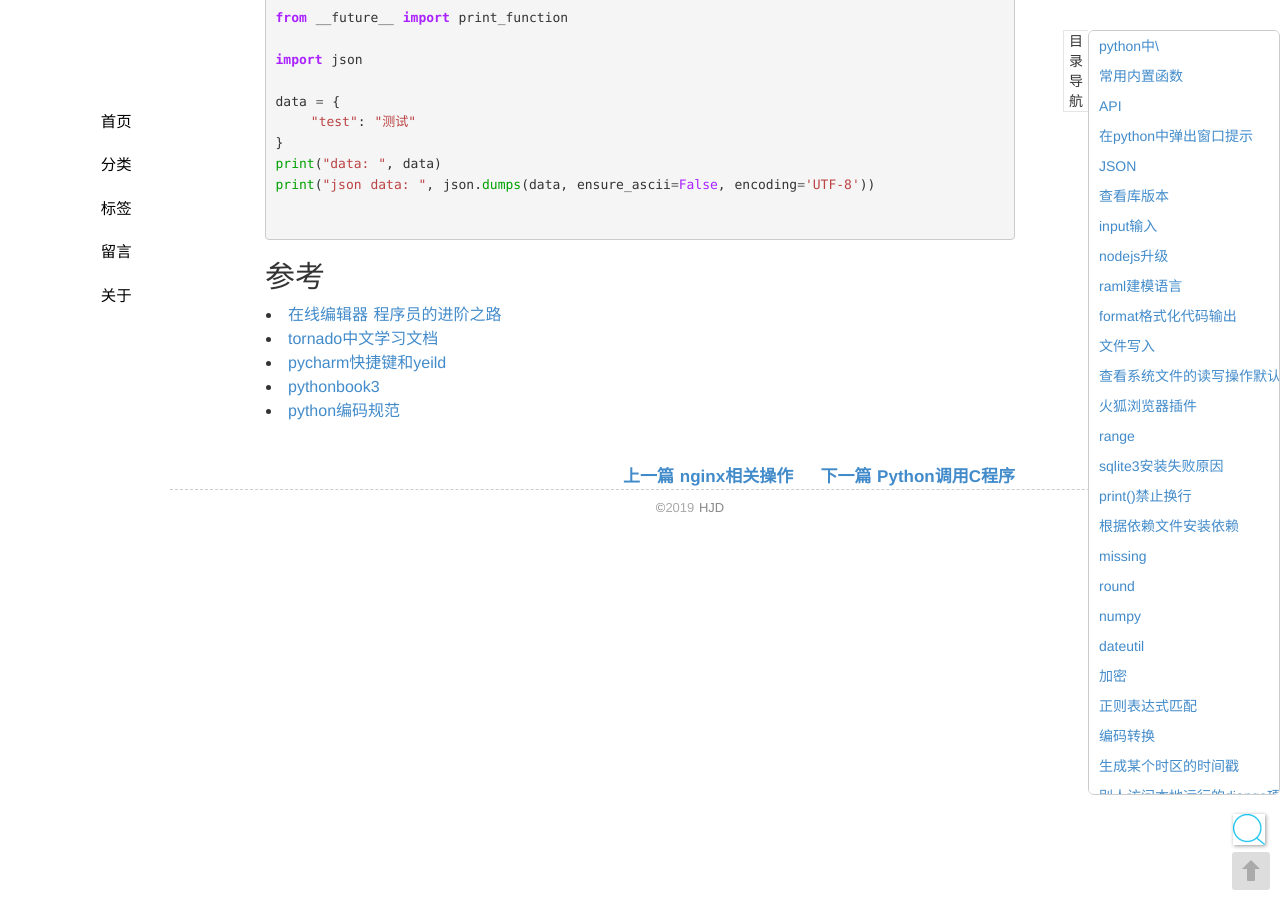
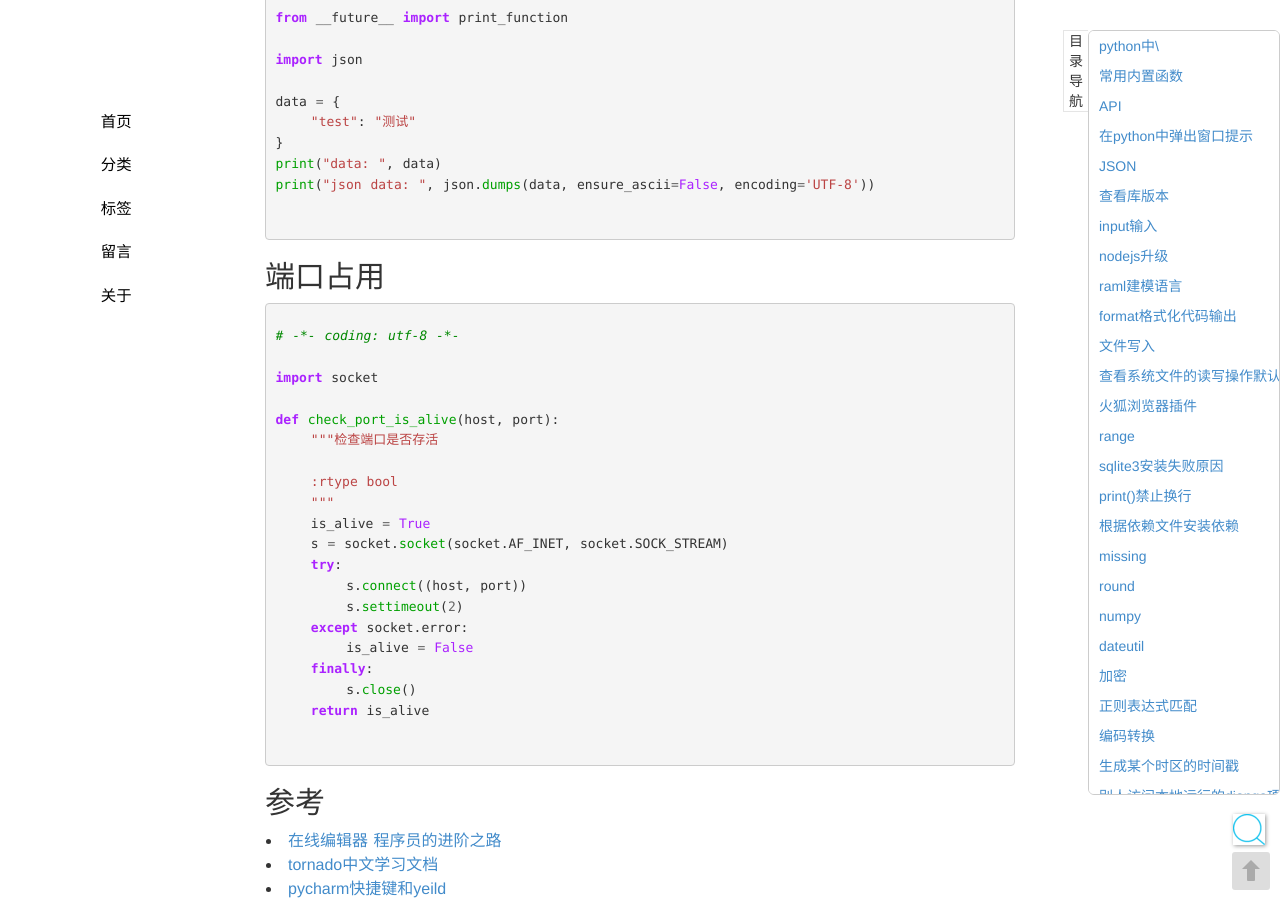
Before and after one commit to seekplum/seekplum.github.io, a Jekyll site: the page built from _posts/2017-01-07-python.md, in a window 1280 px wide and 900 px high, scrolled down 12928 px. Built offline with Jekyll 4.4.1, drawn with Linux system fonts in a browser that asks for light colours; comment, search, counter and statistics services are not loaded.

Commit message:
ADD: Python检查端口占用

````diff
--- a/_posts/2017-01-07-python.md
+++ b/_posts/2017-01-07-python.md
@@ -579,6 +579,31 @@ print("json data: ", json.dumps(data, ensure_ascii=False, encoding='UTF-8'))
 
 ```
 
+## 端口占用
+
+```python
+# -*- coding: utf-8 -*-
+
+import socket
+
+def check_port_is_alive(host, port):
+    """检查端口是否存活
+
+    :rtype bool
+    """
+    is_alive = True
+    s = socket.socket(socket.AF_INET, socket.SOCK_STREAM)
+    try:
+        s.connect((host, port))
+        s.settimeout(2)
+    except socket.error:
+        is_alive = False
+    finally:
+        s.close()
+    return is_alive
+
+```
+
 ## 参考
 
 * [在线编辑器](http://www.shucunwang.com/RunCode/python3/)
````
Also changed, not shown: _posts/2017-05-22-exit.md (+7 -3 lines).
